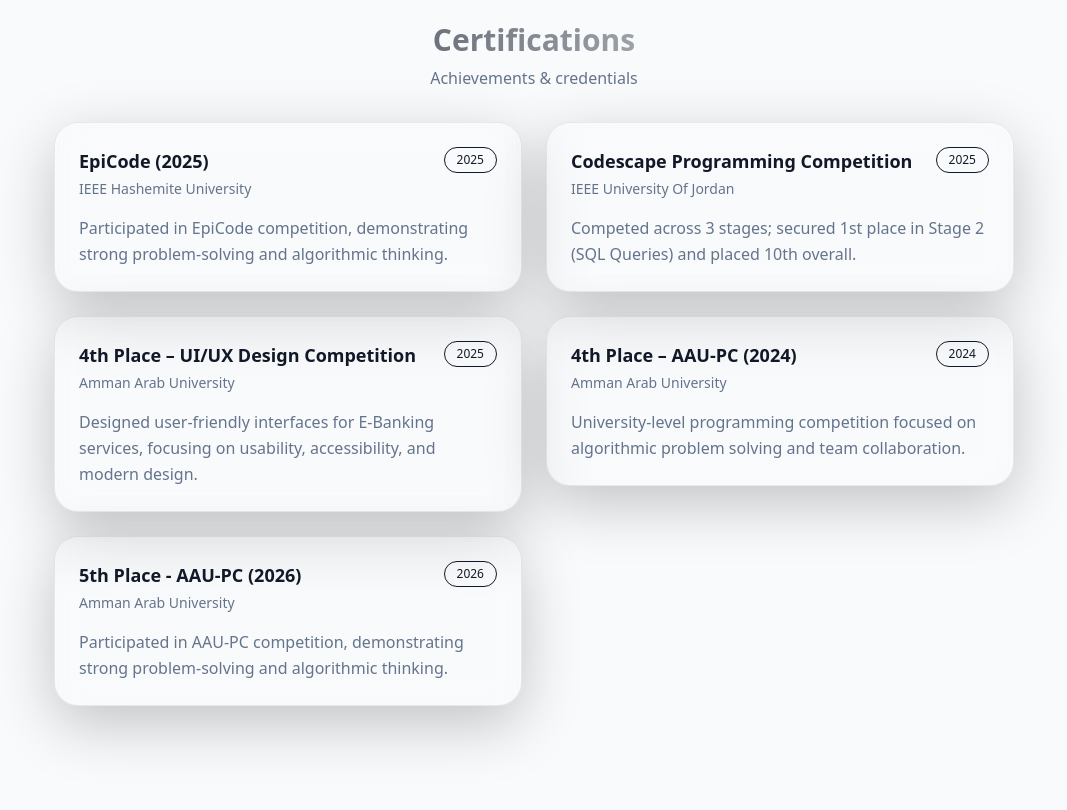
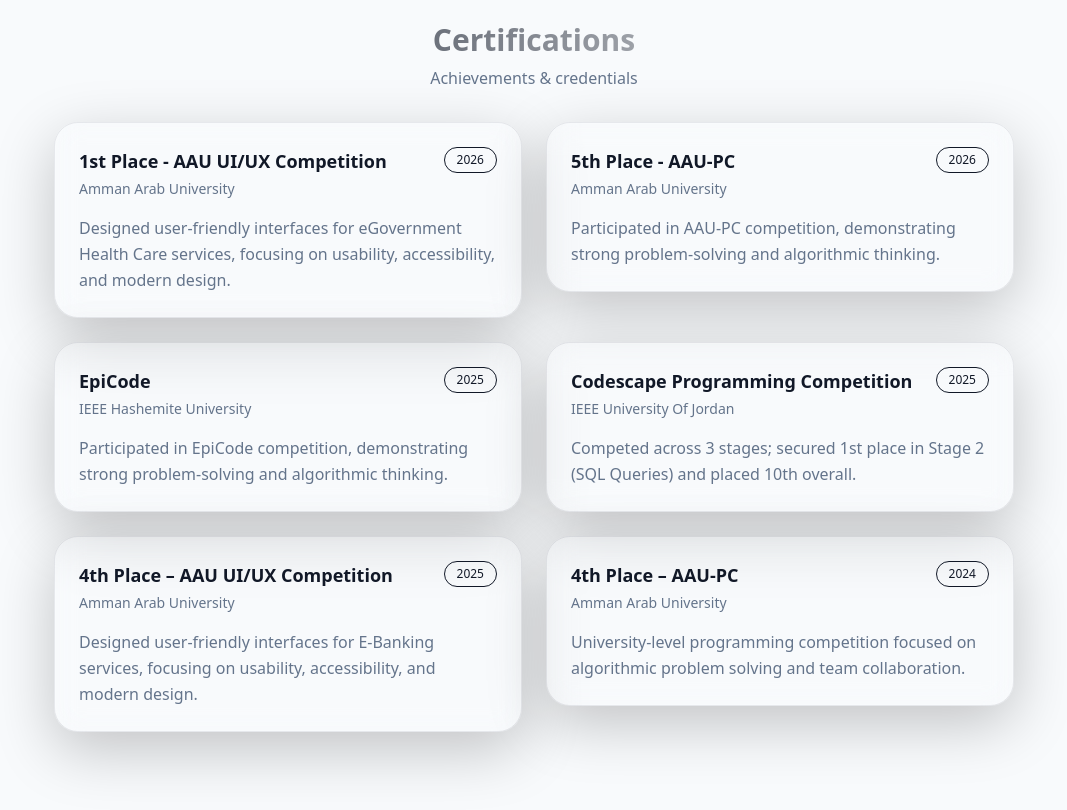
Before and after one commit to SanadHerzalla/My-Portfolio, a React (Vite) app: page / in a window 1280 px wide. Shown: the part 3340-4150 px from the top of the page, without its empty margins (106-1173 px from the left). Built offline with nearby package versions, Linux system fonts and the light colour scheme.

Commit message:
Update resumeData with new competition entries and modify existing ones for clarity and consistency

```diff
--- a/src/data/resumeData.js
+++ b/src/data/resumeData.js
@@ -35,7 +35,19 @@
 
     certifications: [
         {
-            name: "EpiCode (2025)",
+            name: "1st Place - AAU UI/UX Competition",
+            issuer: "Amman Arab University",
+            date: "2026",
+            note: "Designed user-friendly interfaces for eGovernment Health Care services, focusing on usability, accessibility, and modern design.",
+        },
+        {
+            name: "5th Place - AAU-PC",
+            issuer: "Amman Arab University",
+            date: "2026",
+            note: "Participated in AAU-PC competition, demonstrating strong problem-solving and algorithmic thinking.",
+        },
+        {
+            name: "EpiCode",
             issuer: "IEEE Hashemite University",
             date: "2025",
             note: "Participated in EpiCode competition, demonstrating strong problem-solving and algorithmic thinking.",
@@ -47,23 +59,18 @@
             note: "Competed across 3 stages; secured 1st place in Stage 2 (SQL Queries) and placed 10th overall.",
         },
         {
-            name: "4th Place – UI/UX Design Competition",
+            name: "4th Place – AAU UI/UX Competition",
             issuer: "Amman Arab University",
             date: "2025",
             note: "Designed user-friendly interfaces for E-Banking services, focusing on usability, accessibility, and modern design.",
         },
         {
-            name: "4th Place – AAU-PC (2024)",
+            name: "4th Place – AAU-PC",
             issuer: "Amman Arab University",
             date: "2024",
             note: "University-level programming competition focused on algorithmic problem solving and team collaboration.",
         },
-        {
-            name: "5th Place - AAU-PC (2026)",
-            issuer: "Amman Arab University",
-            date: "2026",
-            note: "Participated in AAU-PC competition, demonstrating strong problem-solving and algorithmic thinking.",
-        },
+
     ],
 
     projects: [
```
